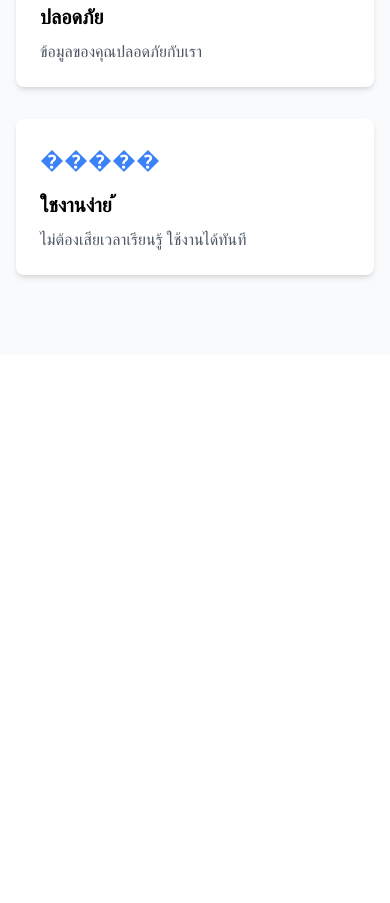
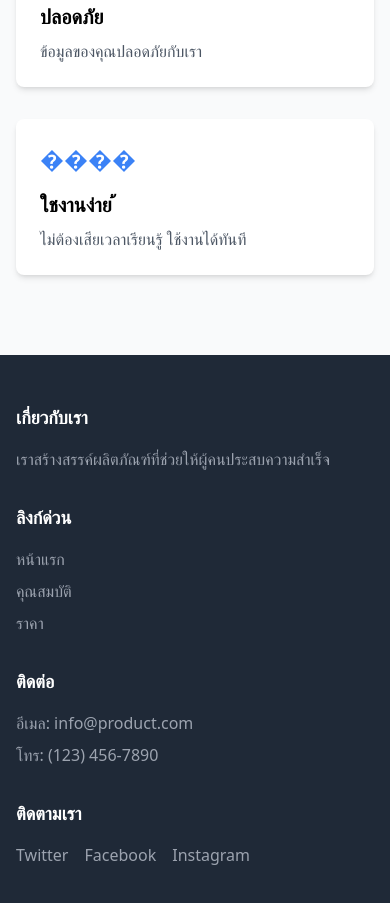
Before and after one commit to 66160117-Jaruwan/product-landing-page, a plain HTML site: page index.html in a window 390 px wide. Shown: the part 869-1772 px from the top of the page. Before the commit the page ends 1224 px from the top, so only its background shows below. Drawn offline with nearby package versions, Linux system fonts and the light colour scheme.

Commit message:
เพิ่มส่วนท้ายแบบ Responsive

```diff
--- a/index.html
+++ b/index.html
@@ -67,7 +67,7 @@
             </div>
             <!-- คุณสมบัติที่ 3 -->
             <div class="bg-white p-6 rounded-lg shadow-md">
-              <div class="text-blue-500 text-2xl mb-4">�����</div>
+              <div class="text-blue-500 text-2xl mb-4">����</div>
               <h3 class="font-bold text-xl mb-2">ใชงานง่าย ้</h3>
               <p class="text-gray-600">
                 ไม่ต้องเสียเวลาเรียนรู้ ใช้งานได้ทันที
@@ -78,8 +78,42 @@
       </section>
     </main>
 
-    <footer>
-      <!-- สวนท ้าย ่ -->
+    <footer class="bg-gray-800 text-white py-12">
+      <div class="container mx-auto px-4">
+        <div class="grid grid-cols-1 md:grid-cols-4 gap-8">
+          <div>
+            <h3 class="font-bold text-lg mb-4">เกี่ยวกับเรา</h3>
+            <p class="text-gray-400">
+              เราสร้างสรรค์ผลิตภัณฑ์ที่ช่วยให้ผู้คนประสบความสำเร็จ
+            </p>
+          </div>
+          <div>
+            <h3 class="font-bold text-lg mb-4">ลิงก์ด่วน</h3>
+            <ul class="space-y-2 text-gray-400">
+              <li><a href="#" class="hover:text-white">หน้าแรก</a></li>
+              <li>
+                <a href="#features" class="hover:text-white">คุณสมบัติ</a>
+              </li>
+              <li><a href="#pricing" class="hover:text-white">ราคา</a></li>
+            </ul>
+          </div>
+          <div>
+            <h3 class="font-bold text-lg mb-4">ติดต่อ</h3>
+            <ul class="space-y-2 text-gray-400">
+              <li>อีเมล: info@product.com</li>
+              <li>โทร: (123) 456-7890</li>
+            </ul>
+          </div>
+          <div>
+            <h3 class="font-bold text-lg mb-4">ติดตามเรา</h3>
+            <div class="flex space-x-4">
+              <a href="#" class="text-gray-400 hover:text-white">Twitter</a>
+              <a href="#" class="text-gray-400 hover:text-white">Facebook</a>
+              <a href="#" class="text-gray-400 hover:text-white">Instagram</a>
+            </div>
+          </div>
+        </div>
+      </div>
     </footer>
   </body>
 </html>
```
